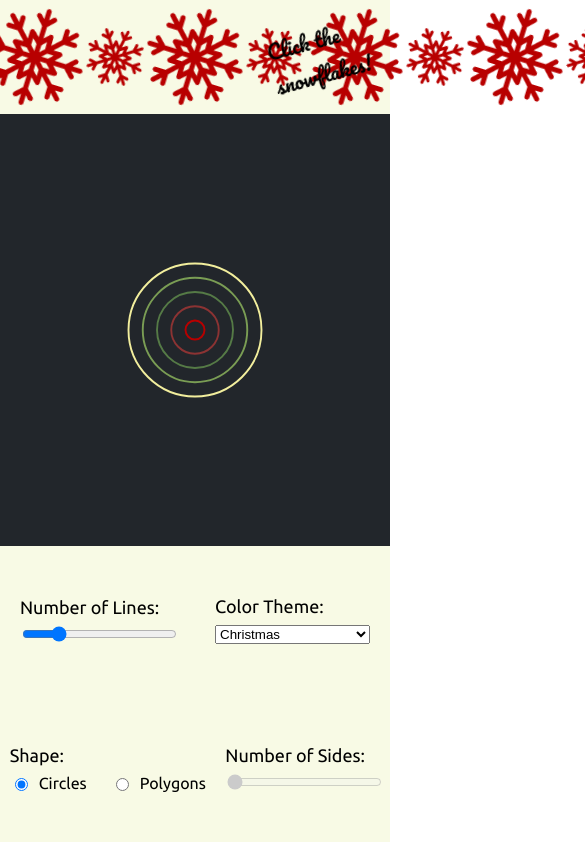
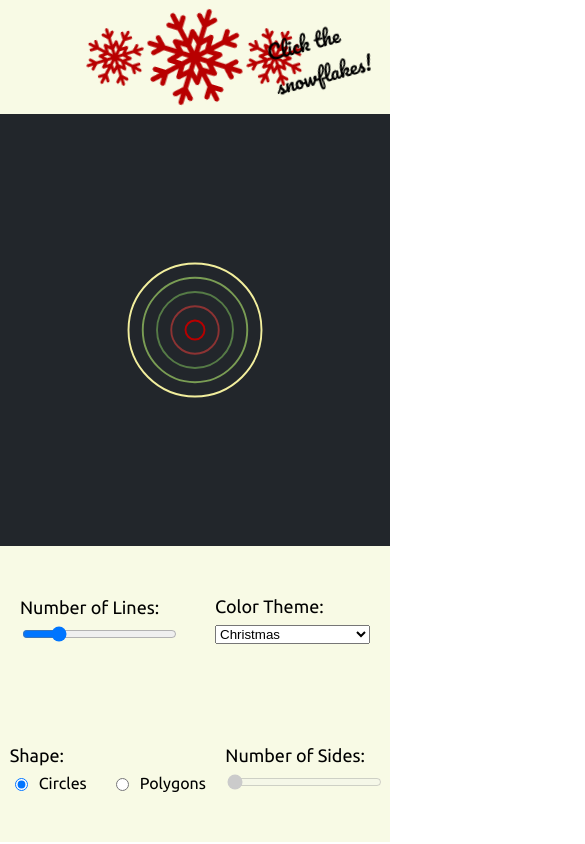
Before and after one commit to LauraHEVA/Xmas-shapes, a React (Create React App) app: page / in a window 390 px wide. Shown: the top 844 px of the page, 585 px wide, since content can reach past the window. Built offline with nearby package versions, Linux system fonts and the light colour scheme.

Commit message:
Disable snow svg in mobile

```diff
--- a/src/App.css
+++ b/src/App.css
@@ -142,3 +142,9 @@ input[type=range], select {
     flex-direction: column;
   }
 }
+
+@media (max-width: 740px) {
+  .snow-wrapper--disabled-mobile {
+    display: none;
+  }
+}
--- a/src/components/Header.tsx
+++ b/src/components/Header.tsx
@@ -7,14 +7,12 @@ const Header = () => {
             <Snow reverse={true}/>
             <Snow/>
             <Snow reverse={true}/>
-            <Snow/>
-            <Snow reverse={true}/>
-            <Snow/>
-            <Snow reverse={true}/>
-            <Snow/>
-            <Snow reverse={true}/>
-            <Snow/>
-            <Snow reverse={true}/>
+            <Snow disableMobile={true}/>
+            <Snow reverse={true} disableMobile={true}/>
+            <Snow disableMobile={true}/>
+            <Snow reverse={true} disableMobile={true}/>
+            <Snow disableMobile={true}/>
+            <Snow reverse={true} disableMobile={true}/>
         </header>
     );
 }
--- a/src/components/Snow.tsx
+++ b/src/components/Snow.tsx
@@ -1,7 +1,7 @@
 import React from 'react';
 import SnowSvg from './SnowSvg.tsx';
 
-const Snow = ({ reverse = false }) => {
+const Snow = ({ reverse = false, disableMobile = false }) => {
   const green = '#557A46';
   const red = '#B80000';
   const [state, setState] = React.useState({ color: red });
@@ -12,10 +12,10 @@ const Snow = ({ reverse = false }) => {
   };
 
   return (
-    <div className="snow-wrapper" onClick={changeColor}>
+    <div className= {`${disableMobile ? "snow-wrapper snow-wrapper--disabled-mobile" : "snow-wrapper"}`} onClick={changeColor}>
       <SnowSvg reverse={reverse} fillColor={state.color}/>
     </div>
-    );
-  };
+  );
+};
 
 export default Snow;
```
